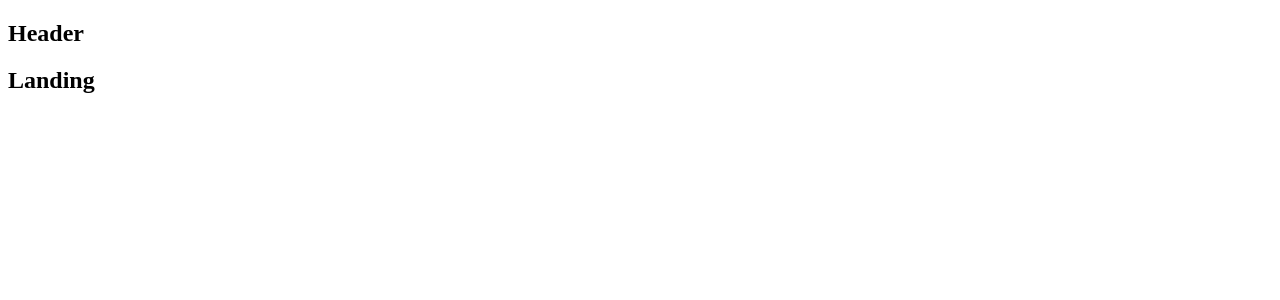
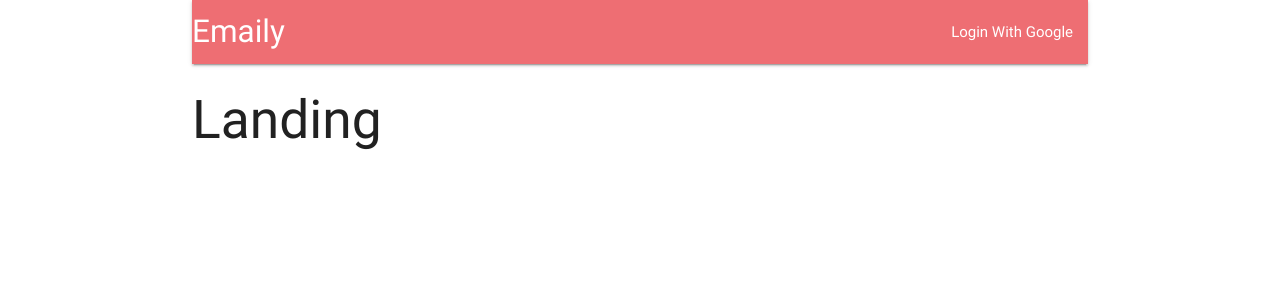
Before and after one commit to jparasha/server, a React (Create React App) app in the folder client/: page / in a window 1280 px wide. Shown: the top 300 px of the page. Built offline with nearby package versions, Linux system fonts and the light colour scheme.

Commit message:
Header stylized

```diff
--- a/client/src/components/App.js
+++ b/client/src/components/App.js
@@ -1,7 +1,7 @@
 import React from 'react';
 import { BrowserRouter, Route } from 'react-router-dom';
+import Header from './Header'
 
-const Header = () => <h2>Header</h2>;
 const Dashboard = () => <h2>Dashboard</h2>;
 const SurveyNew = () => <h2>SurveyNew</h2>;
 const Landing = () => <h2>Landing</h2>;
@@ -9,7 +9,7 @@ const Landing = () => <h2>Landing</h2>;
 const App = () => {
 
     return (
-        <div>
+        <div className = "container">
             <BrowserRouter>
                 <div>
                     <Header />
--- /dev/null
+++ b/client/src/components/Header.js
@@ -0,0 +1,22 @@
+import React, { Component } from 'react';
+
+class Header extends Component {
+    render() {
+        return (
+            <nav>
+                <div className="nav-wrapper">
+                    <a className="left brand-logo">
+                        Emaily
+                    </a>
+                    <ul className="right">
+                        <li>
+                            <a> Login With Google </a>
+                        </li>
+                    </ul>
+                </div>
+            </nav>
+        );
+    }
+}
+
+export default Header;
--- a/client/src/index.js
+++ b/client/src/index.js
@@ -1,3 +1,4 @@
+import 'materialize-css/dist/css/materialize.min.css'
 import React from 'react';
 import ReactDOM from 'react-dom';
 import { Provider } from 'react-redux';
```
